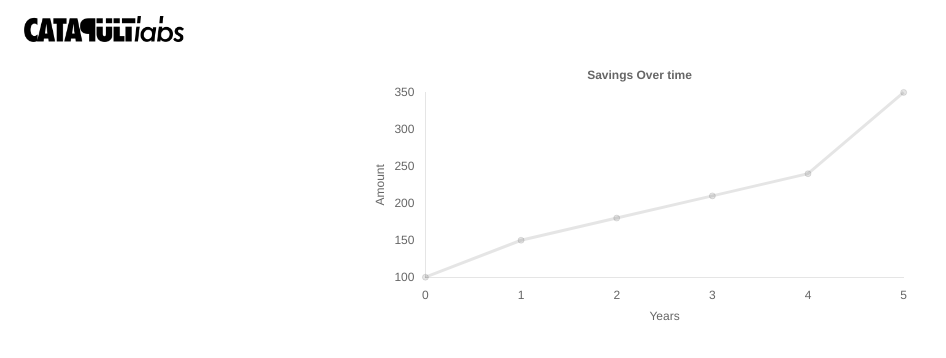
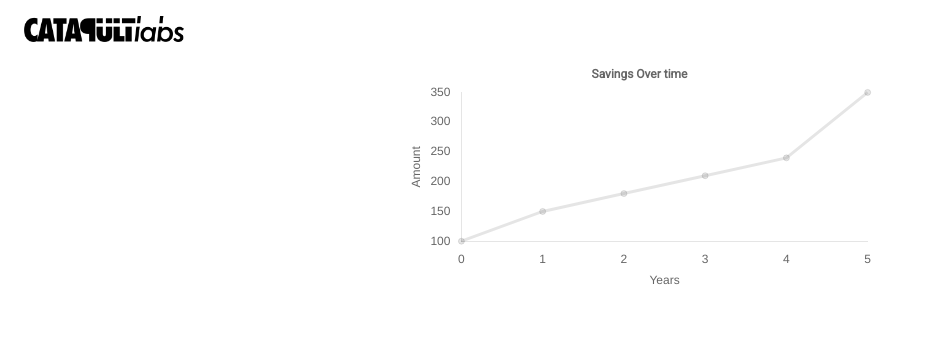
Before and after one commit to JitPackJoyride/catapult-challenge, a React (Create React App) app in the folder client/: page / in a window 1280 px wide. Shown: the top 358 px of the page, without its empty margins (0-946 px from the left). Built offline with nearby package versions, Linux system fonts and the light colour scheme.

Commit message:
style: add roboto, inter and bowlby one sc fonts

```diff
--- a/client/package.json
+++ b/client/package.json
@@ -6,6 +6,9 @@
     "@chakra-ui/react": "^1.7.4",
     "@emotion/react": "^11.7.1",
     "@emotion/styled": "^11.6.0",
+    "@fontsource/bowlby-one-sc": "^4.5.9",
+    "@fontsource/inter": "^4.5.14",
+    "@fontsource/roboto": "^4.5.8",
     "@testing-library/jest-dom": "^5.16.1",
     "@testing-library/react": "^12.1.2",
     "@testing-library/user-event": "^13.5.0",
--- a/client/src/ThemedChakraProvider.tsx
+++ b/client/src/ThemedChakraProvider.tsx
@@ -1,5 +1,7 @@
 import { ChakraProvider, extendTheme } from '@chakra-ui/react'
 import React from 'react'
+import '@fontsource/roboto'
+import '@fontsource/inter/variable.css'
 
 interface Props {
     children: React.ReactNode
@@ -7,8 +9,8 @@
 
 const theme = extendTheme({
     fonts: {
-        heading: `'Bowlby One SC', sans-serif`,
-        body: `'Inter', sans-serif`,
+        heading: `'Roboto', sans-serif`,
+        body: `'InterVariable', sans-serif`,
     },
 })
 
--- a/client/src/components/LineChart.tsx
+++ b/client/src/components/LineChart.tsx
@@ -4,7 +4,7 @@
 
 Chart.register(...registerables)
 
-type LineChartProps = {
+interface LineChartProps {
     xAxisData: number[]
     yAxisData: number[]
     title?: string
@@ -18,9 +18,25 @@
             title: {
                 display: !!title,
                 text: title,
+                font: {
+                    family: "'Roboto', cursive",
+                },
             },
             legend: {
                 display: false,
+                labels: {
+                    font: {
+                        family: "'Inter', sans-serif",
+                    },
+                },
+            },
+            tooltip: {
+                titleFont: {
+                    family: "'Inter', sans-serif",
+                },
+                bodyFont: {
+                    family: "'Inter', sans-serif",
+                },
             },
         },
         scales: {
```
Also changed, not shown: 1 other file (tests, documents, lock files or other folders).
